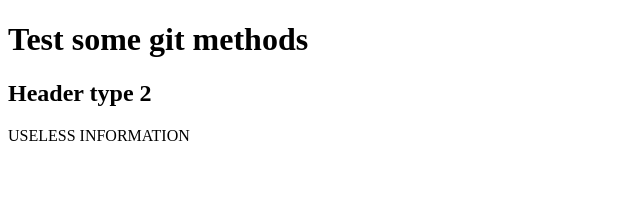
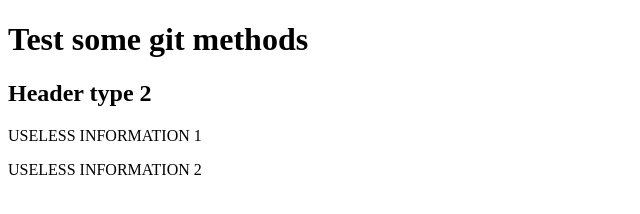
Before and after one commit to VladiVK/Git-Test, a plain HTML site: page index.html in a window 1280 px wide. Shown: the whole page, without its empty margins (0-640 px from the left). Drawn offline with Linux system fonts and the light colour scheme.

Commit message:
#2 bad commit

```diff
--- a/index.html
+++ b/index.html
@@ -9,7 +9,8 @@
     <h1>Test some git methods</h1>
     <h2>Header type 2</h2>
     <div class="demo">
-        <p>USELESS INFORMATION</p>
+        <p>USELESS INFORMATION 1</p>
+        <p>USELESS INFORMATION 2</p>
     </div>
 </body>
 </html>
```
